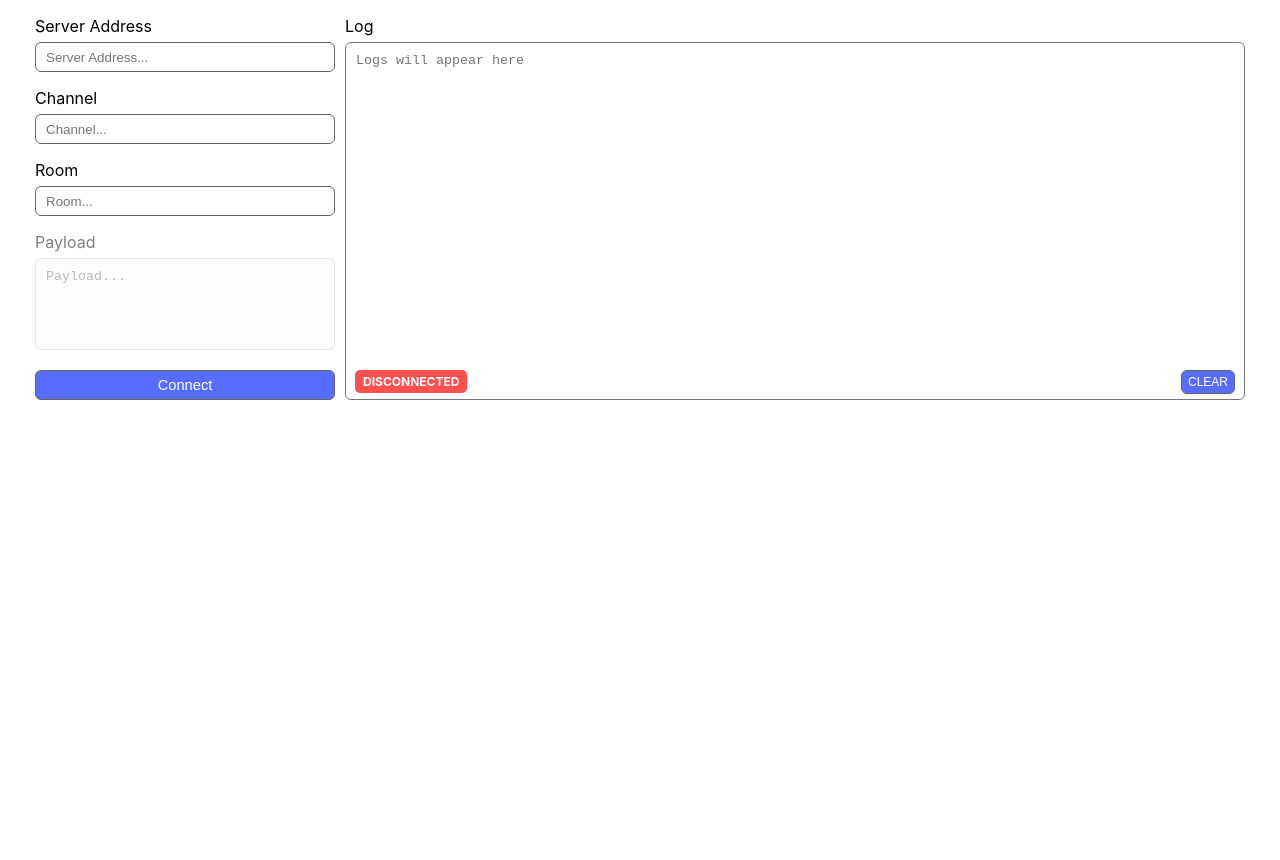
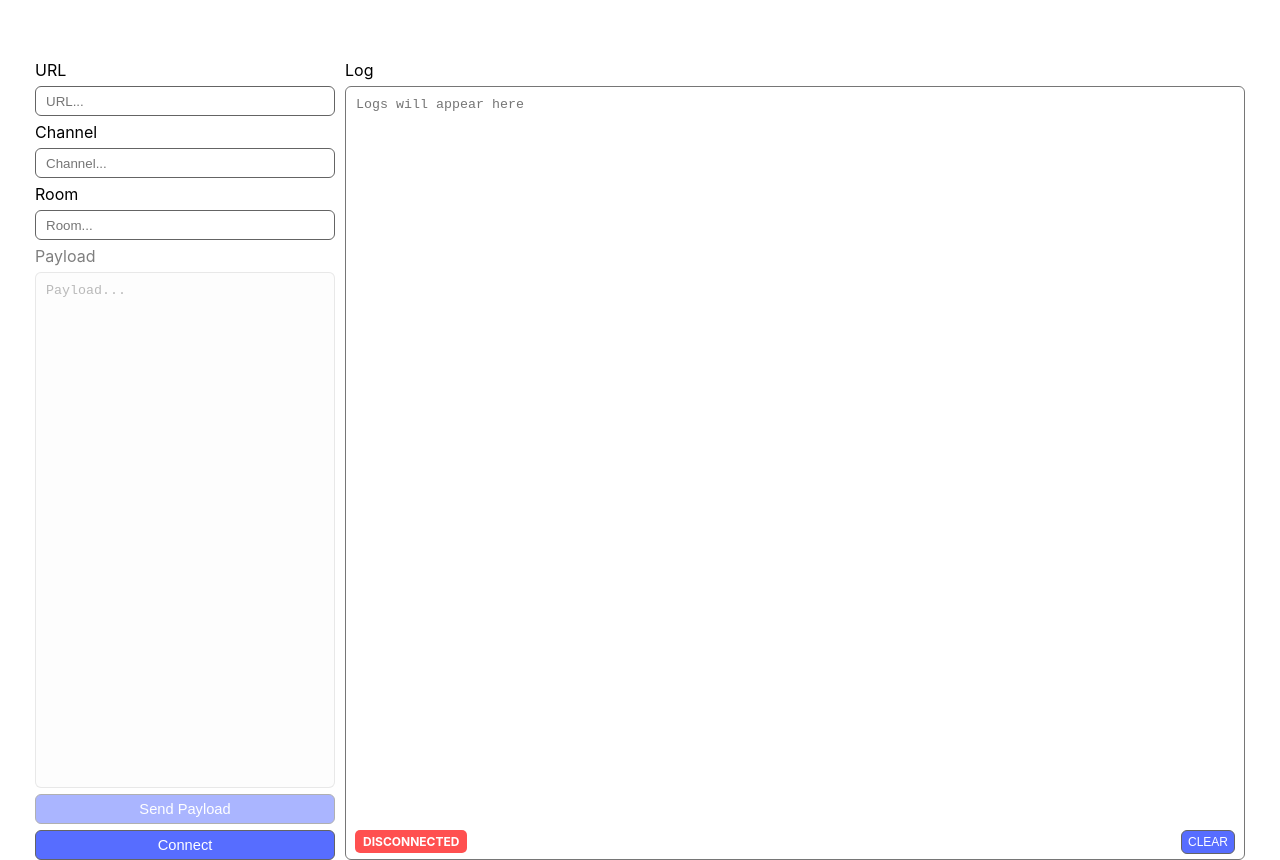
Before and after one commit to smcbride1/action-cable-debugger, a React (Create React App) app: page / in a window 1280 px wide. Before the commit the page ends 800 px from the top, so only its background shows below. Built offline with nearby package versions, Linux system fonts and the light colour scheme.

Commit message:
Updated main logic as well as made some small changes to components

```diff
--- a/src/App.css
+++ b/src/App.css
@@ -2,6 +2,7 @@
   width: 300px;
   display: flex;
   flex-flow: column;
+  gap: 6px
 }
 
 #response-info{
@@ -11,17 +12,18 @@
   position: relative;
 }
 
-.outer-container {
+/* .outer-container {
   height: 100vh;
   width: 100vw;
-}
+} */
 
 #main-container{
   display: flex;
   gap: 10px;
-  height: 400px;
+  height: 800px;
   width: fit-content;
   margin: auto;
+  margin-top: 60px;
 }
 
 .fill-width-container{
@@ -40,6 +42,11 @@ textarea{
   resize: none;
   border-radius: 6px;
   padding: 10px;
+  padding-bottom: 20px;
+}
+
+textarea#payload{
+  margin-top: -6px;
 }
 
 input[type="text"]{
@@ -53,6 +60,7 @@ input[type="text"]{
 .element-label{
   font-size: 12pt;
   margin-bottom: 6px;
+  margin-top: 0px;
 }
 
 #connected-indicator{
@@ -63,14 +71,17 @@ input[type="text"]{
   text-align: center;
   position: absolute;
   z-index: 1;
-  top: 370px;
+  top: 770px;
   left: 10px;
 }
 #connected-indicator.connected{
   background-color: #5bff5b;
   color: black;
 }
-
+#connected-indicator.connecting{
+  background-color: #ffb13b;
+  color: black;
+}
 #connected-indicator.disconnected{
   background-color: #FF5050;
   color: white;
@@ -97,10 +108,24 @@ button.small{
   color: white;
   position: absolute;
   z-index: 1;
-  top: 370px;
+  top: 770px;
   right: 10px;
+}
+
+#connect-button.connected{
+  background-color: #FF5050;
+  color: black;
+}
+#connect-button.connecting{
+  background-color: #ffb13b;
+  color: black;
+}
+#connect-button.disconnected{
+  background-color: #576DFF;
+  color: white;
 }
 
 .disabled{
   opacity: 50%;
+  cursor: default;
 }
--- a/src/components/Button.js
+++ b/src/components/Button.js
@@ -1,5 +1,5 @@
 export default function Button(props) {
     return(
-        <button id={props.id} className={props.className} onClick={props.onClick}>{props.text}</button>
+        <button id={props.id} disabled={props.disabled} className={`${props.className} ${props.disabled ? "disabled" : ""}`} onClick={props.onClick}>{props.text}</button>
     )
 }
--- a/src/components/ConnectedIndicator.js
+++ b/src/components/ConnectedIndicator.js
@@ -1,7 +1,22 @@
 export default function ConnectedIndicator(props) {
+
+    const connectText = (connectStatus) => {
+        switch(connectStatus) {
+            case "connecting":
+                return "CONNECTING"
+                break;
+            case "connected":
+                return "CONNECTED"
+                break;
+            case "disconnected":
+                return "DISCONNECTED"
+                break;
+        }
+    }
+
     return(
-        <div id="connected-indicator" className={props.connected ? "connected" : "disconnected"}>
-            {props.connected ? "CONNECTED" : "DISCONNECTED"}
+        <div id="connected-indicator" className={props.connectStatus}>
+            {props.connectStatus.toUpperCase()}
         </div>
     )
 }
--- a/src/components/Home.js
+++ b/src/components/Home.js
@@ -1,4 +1,5 @@
 import React, { useState } from 'react';
+import ActionCable from 'actioncable';
 
 import InputBox from './InputBox';
 import InputArea from './InputArea';
@@ -8,42 +9,150 @@ import ConnectedIndicator from './ConnectedIndicator';
 
 export default function Home() {
     const [connected, setConnected] = useState(false);
-    const [serverAddress, setServerAddress] = useState(false);
-    const [channel, setChannel] = useState(false);
-    const [room, setRoom] = useState(false);
-    const [payload, setPayload] = useState(false);
-    const [log, setLog] = useState(false);
+    const [url, setURL] = useState(null);
+    const [channel, setChannel] = useState(null);
+    const [room, setRoom] = useState(null);
+    const [payload, setPayload] = useState(null);
+    const [log, setLog] = useState(null);
+    const [connecting, setConnecting] = useState(false);
+    const [connectStatus, setConnectStatus] = useState("disconnected");
+    const [consumerSubscription, setConsumerSubscription] = useState(null);
+
+    const timeoutDuration = 5000;
+    let consumer = null;
+
+    let lastSentTime = 0;
 
     const connect = () => {
-    setServerAddress(document.getElementById("server-address").value);
+        setConnectStatus("connecting");
+
+        let urlValue = document.getElementById("url").value;
+        let channelValue = document.getElementById("channel").value;
+        let roomValue = document.getElementById("room").value;
+        let payloadValue = document.getElementById("payload").value;
+
+        if (!(urlValue.includes("ws://") || urlValue.includes("wss://"))) {
+            setConnectStatus("disconnected");
+            appendLog("The URL's scheme must be either 'ws' or 'wss'")
+            return
+        }
+
+        setURL(document.getElementById("url").value);
         setChannel(document.getElementById("channel").value);
         setRoom(document.getElementById("room").value);
         setPayload(document.getElementById("payload").value);
+
+        consumer = ActionCable.createConsumer(urlValue);
+
+        //setURL(consumer.url);
+
+        try {
+            console.log(consumer)
+            setConsumerSubscription(consumer.subscriptions.create({ channel: channelValue }, {
+                received(data){
+                    appendLog(`Recieved Payload: ${JSON.stringify(data)}`);
+                },
+                rejected(data){
+                    setConnectStatus("disconnected");
+                    appendLog(`REJECTED`);
+                },
+                connected(data){
+                    clearTimeout(timeout);
+                    setConnectStatus("connected");
+                    appendLog(`CONNECTED to '${urlValue}'`)
+                },
+                disconnected(data){
+                    setConnectStatus("disconnected");
+                    appendLog(`DISCONNECTED`);
+                }
+            }))
+            appendLog(`Attempting to connect to '${consumer.url}'`);
+            let timeout = setTimeout(timeoutDisconnect, timeoutDuration);
+        } catch(err) {
+            setConnectStatus("disconnected");
+            appendLog(err.message);
+        }
+        //ws://localhost:4000/cable
+    }
+
+    const timeoutDisconnect = () => {
+        if (consumer.connection.disconnected) {
+            appendLog(`TIMEOUT: Failed to connect to URL, make sure that the provided URL (${url}) is correct`);
+            setConnectStatus("disconnected");
+        } else {
+            appendLog(`TIMEOUT: Failed to subscribe, make sure that the provided channel (${channel}) is correct`);
+            consumer.disconnect();
+        }
+    }
+    const disconnect = () => {
+        setConnectStatus("disconnected");
     }
 
     const clearLog = () => {
         document.getElementById("log").value = "";
     }
 
+    const appendLog = (text) => {
+        console.log(text);
+        const logElement = document.getElementById("log");
+        logElement.value += (`[${Date.now().toString()}] ${text}` + '\r\n');
+        logElement.scrollTop = logElement.scrollHeight;
+    }
+
+    const connectText = (connectStatus) => {
+        switch(connectStatus){
+            case "connecting":
+                return "Connecting"
+                break;
+            case "connected":
+                return "Disconnect"
+                break;
+            case "disconnected":
+                return "Connect"
+                break;
+        }
+    }
+
+    const sendPayload = () => {
+        let payloadValue = document.getElementById("payload").value;
+        if (payloadValue === ""){
+            appendLog("Payload must not be empty");
+            return
+        }
+        try {
+            let payloadParsed = JSON.parse(document.getElementById("payload").value);
+            consumerSubscription.send(payloadParsed);
+            appendLog("Sent payload");
+        } catch (err) {
+            appendLog(`Failed to send payload: ${err}`);
+        }
+    }
+
     return (
     <div className="outer-container">
         <div id="main-container">
         <div id="request-info">
-            <ElementLabel text="Server Address"/>
-            <InputBox id="server-address" className="fill-width-container" placeholder="Server Address..."/>
+            <div>
+                <ElementLabel text="URL"/>
+                <InputBox id="url" className="fill-width-container" placeholder="URL..."/>
+            </div>
+            <div>
                 <ElementLabel text="Channel"/>
                 <InputBox id="channel" className="fill-width-container" placeholder="Channel..."/>
+            </div>
+            <div>
                 <ElementLabel text="Room"/>
                 <InputBox id="room" className="fill-width-container" placeholder="Room..."/>
-            <ElementLabel disabled={!connected} text="Payload"/>
-            <InputArea id="payload" disabled={!connected} className="fill-auto-container" placeholder="Payload..."/>
-            <br></br>
-            <Button text="Connect" className="fill-width-container" id="connect-button" onClick={connect}/>
+            </div>
+            <ElementLabel disabled={connectStatus==="disconnected"} text="Payload"/>
+            <InputArea id="payload" disabled={connectStatus==="disconnected"} className="fill-auto-container" placeholder="Payload..."/>
+            <Button text="Send Payload" disabled={connectStatus==="disconnected"} className={`fill-width-container`} id="send-payload-button" onClick={sendPayload}/>
+            <Button text={connectText(connectStatus)} disabled={connectStatus==="connecting"} className={`fill-width-container ${connectStatus}`} id="connect-button" onClick={connectStatus==="connected" ? disconnect : connect}/>
         </div>
         <div id="response-info">
             <ElementLabel text="Log"/>
-            <ConnectedIndicator connected={connected}/>
-            <Button text="CLEAR" className="small" onClick={clearLog}/>
+            <ConnectedIndicator connectStatus={connectStatus}/>
+            <Button text="CLEAR" className="small" onClick={clearLog}></Button>
             <InputArea id="log" readonly="true" className="fill-auto-container" placeholder="Logs will appear here"/>
         </div>
         </div>
```
Also changed, not shown: 1 other file (tests, documents, lock files or other folders). Lines whose indentation alone changed are shown as unchanged.
